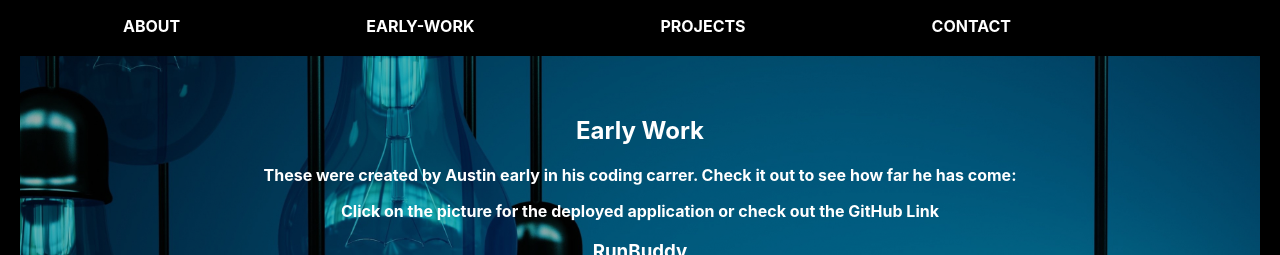
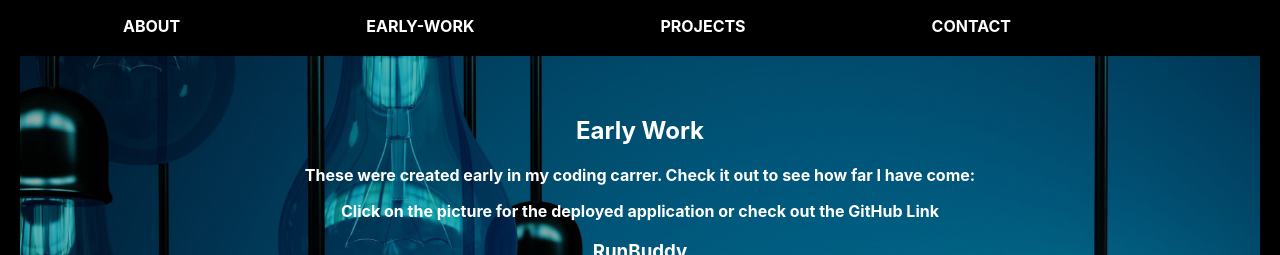
Before and after one commit to Auzz24/austinsPortfolio, a React (Create React App) app: page /early in a window 1280 px wide. Shown: the top 255 px of the page. Built offline with nearby package versions, Linux system fonts and the light colour scheme.

Commit message:
typo fix

```diff
--- a/src/components/Pages/early.js
+++ b/src/components/Pages/early.js
@@ -14,7 +14,7 @@ function Early() {
             Early Work
           </h2>
           <p>
-            These were created by Austin early in his coding carrer. Check it out to see how far he has come:
+            These were created early in my coding carrer. Check it out to see how far I have come:
           </p>
           <p>
           Click on the picture for the deployed application or check out the GitHub Link
```
